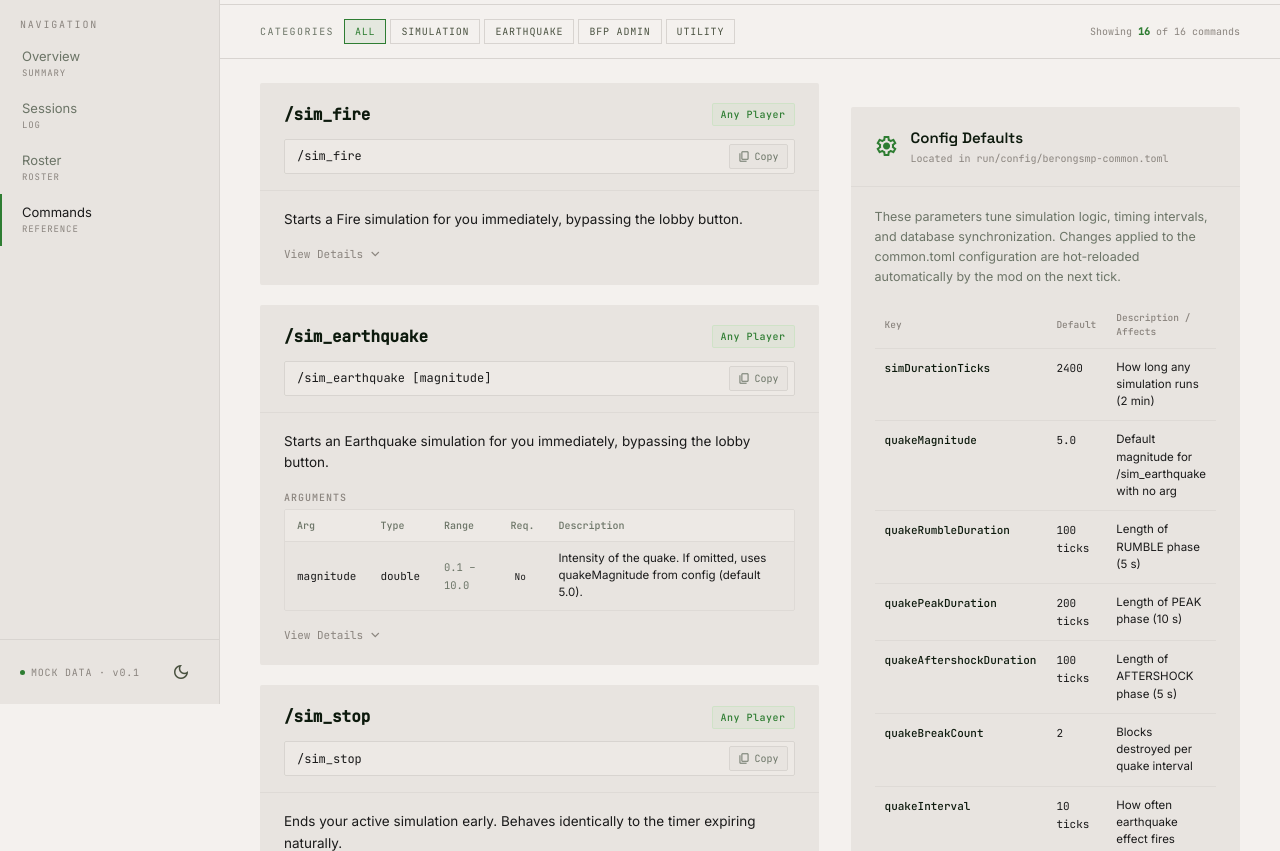
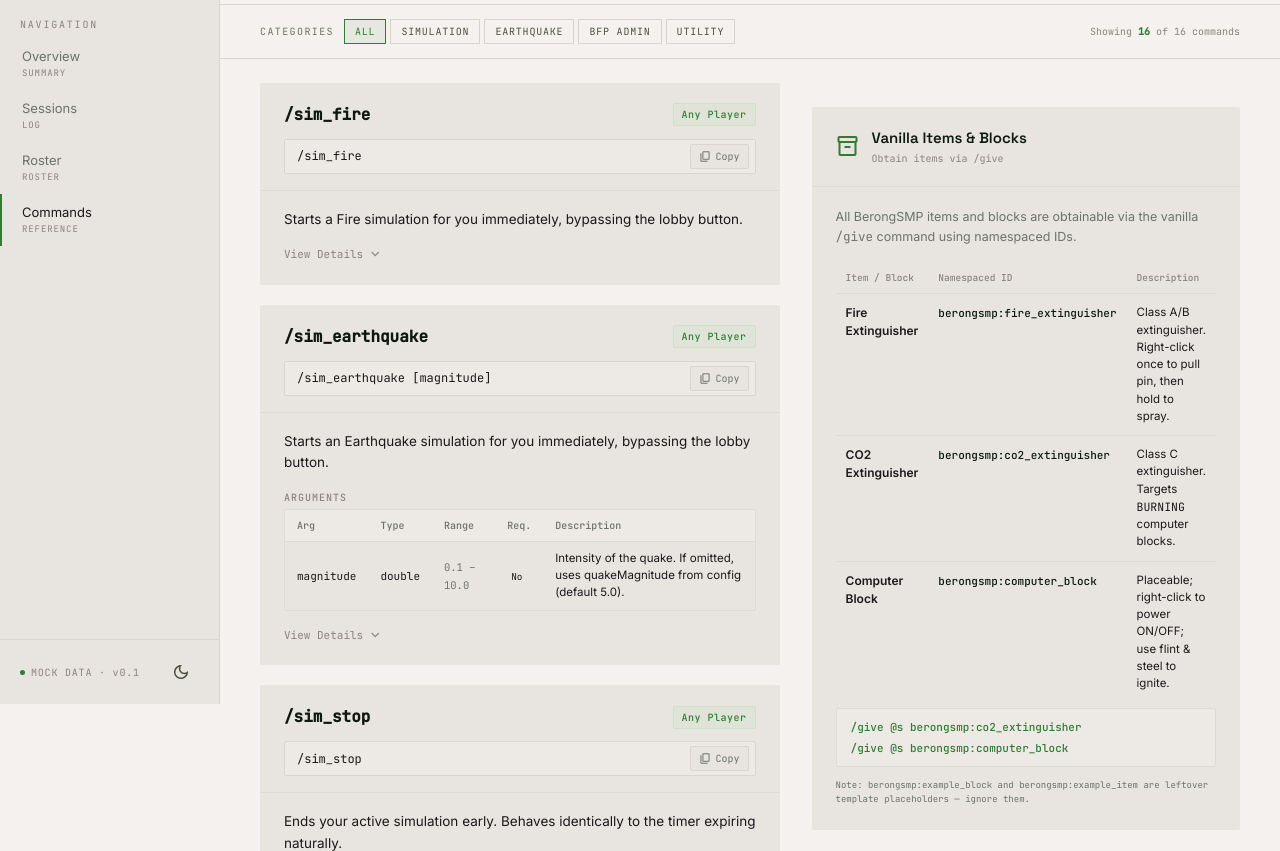
Before and after one commit to Necookie/BERONG_SMP_WEB, an Astro site in the folder apps/dashboard/: page /commands in a window 1280 px wide. Shown: the part 96-947 px from the top of the page. Built offline with nearby package versions, Linux system fonts and the light colour scheme; Astro itself is replaced by a stand-in of ours.

Commit message:
docs: add vanilla /give items & blocks reference section to commands pages

```diff
--- a/apps/dashboard/src/pages/commands.astro
+++ b/apps/dashboard/src/pages/commands.astro
@@ -485,8 +485,62 @@ const configs = [
       ))}
     </div>
 
-    <!-- Right Column: Config Defaults Panel -->
-    <div class="config-pane">
+    <!-- Right Column: Config Defaults & Items -->
+    <div class="config-pane flex flex-col gap-6">
+      <!-- Items Card -->
+      <div class="config-card stone-border">
+        <div class="config-header">
+          <span class="material-symbols-outlined flex-shrink-0" style="color: var(--text-brand)">inventory_2</span>
+          <div>
+            <h2 class="config-title">Vanilla Items & Blocks</h2>
+            <p class="config-meta">Obtain items via <code>/give</code></p>
+          </div>
+        </div>
+        <div class="config-body">
+          <p class="config-desc mb-4">
+            All BerongSMP items and blocks are obtainable via the vanilla <code>/give</code> command using namespaced IDs.
+          </p>
+          <table class="config-table">
+            <thead>
+              <tr>
+                <th>Item / Block</th>
+                <th>Namespaced ID</th>
+                <th>Description</th>
+              </tr>
+            </thead>
+            <tbody>
+              <tr>
+                <td><strong>Fire Extinguisher</strong></td>
+                <td><code class="cfg-key">berongsmp:fire_extinguisher</code></td>
+                <td class="cfg-affects">Class A/B extinguisher. Right-click once to pull pin, then hold to spray.</td>
+              </tr>
+              <tr>
+                <td><strong>CO2 Extinguisher</strong></td>
+                <td><code class="cfg-key">berongsmp:co2_extinguisher</code></td>
+                <td class="cfg-affects">Class C extinguisher. Targets <code>BURNING</code> computer blocks.</td>
+              </tr>
+              <tr>
+                <td><strong>Computer Block</strong></td>
+                <td><code class="cfg-key">berongsmp:computer_block</code></td>
+                <td class="cfg-affects">Placeable; right-click to power ON/OFF; use flint & steel to ignite.</td>
+              </tr>
+            </tbody>
+          </table>
+          <div class="example-box mt-4">
+            <div class="example-item">
+              <code class="example-cmd">/give @s berongsmp:co2_extinguisher</code>
+            </div>
+            <div class="example-item">
+              <code class="example-cmd">/give @s berongsmp:computer_block</code>
+            </div>
+          </div>
+          <p class="font-mono text-[9px] mt-3" style="color: var(--text-muted)">
+            Note: <code>berongsmp:example_block</code> and <code>berongsmp:example_item</code> are leftover template placeholders — ignore them.
+          </p>
+        </div>
+      </div>
+
+      <!-- Config Defaults Panel -->
       <div class="config-card stone-border">
         <div class="config-header">
           <span class="material-symbols-outlined flex-shrink-0" style="color: var(--text-brand)">settings</span>
```
Also changed, not shown: apps/landing/src/pages/commands.astro (+31 -0 lines).
